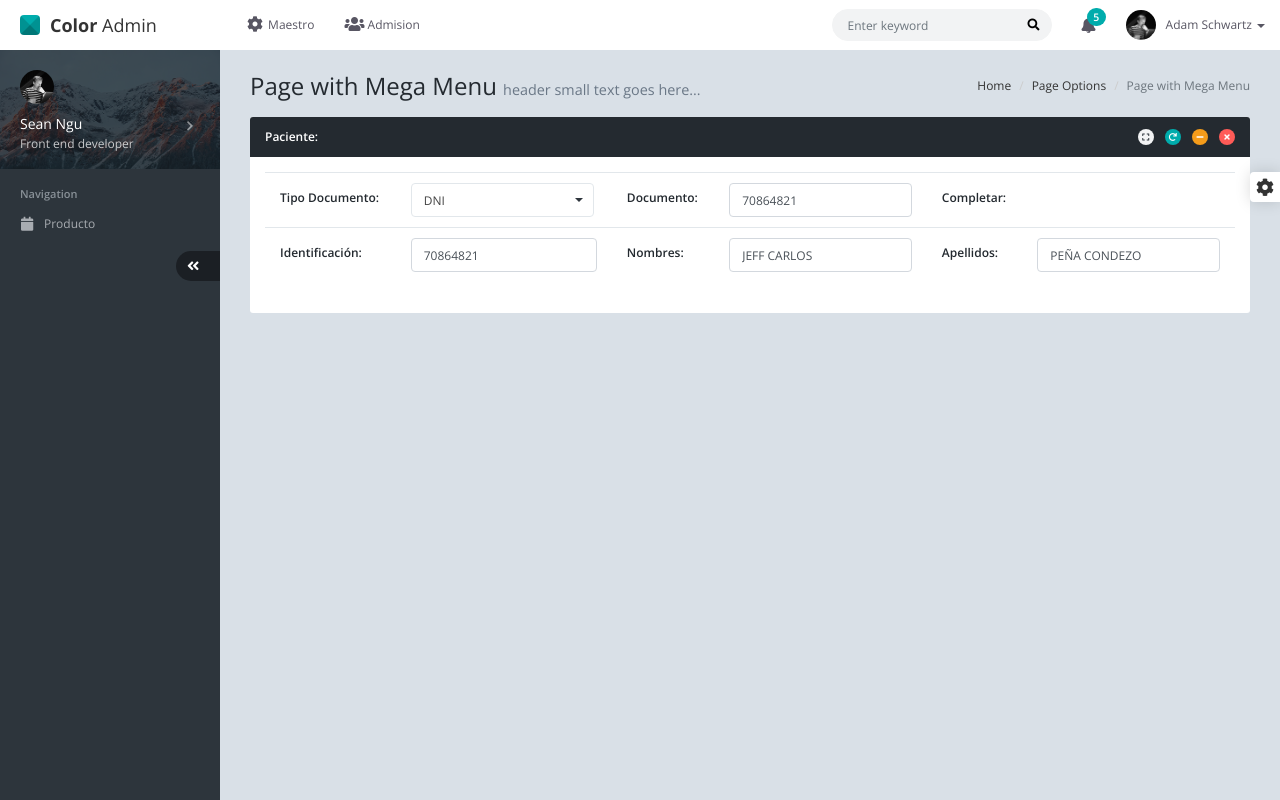
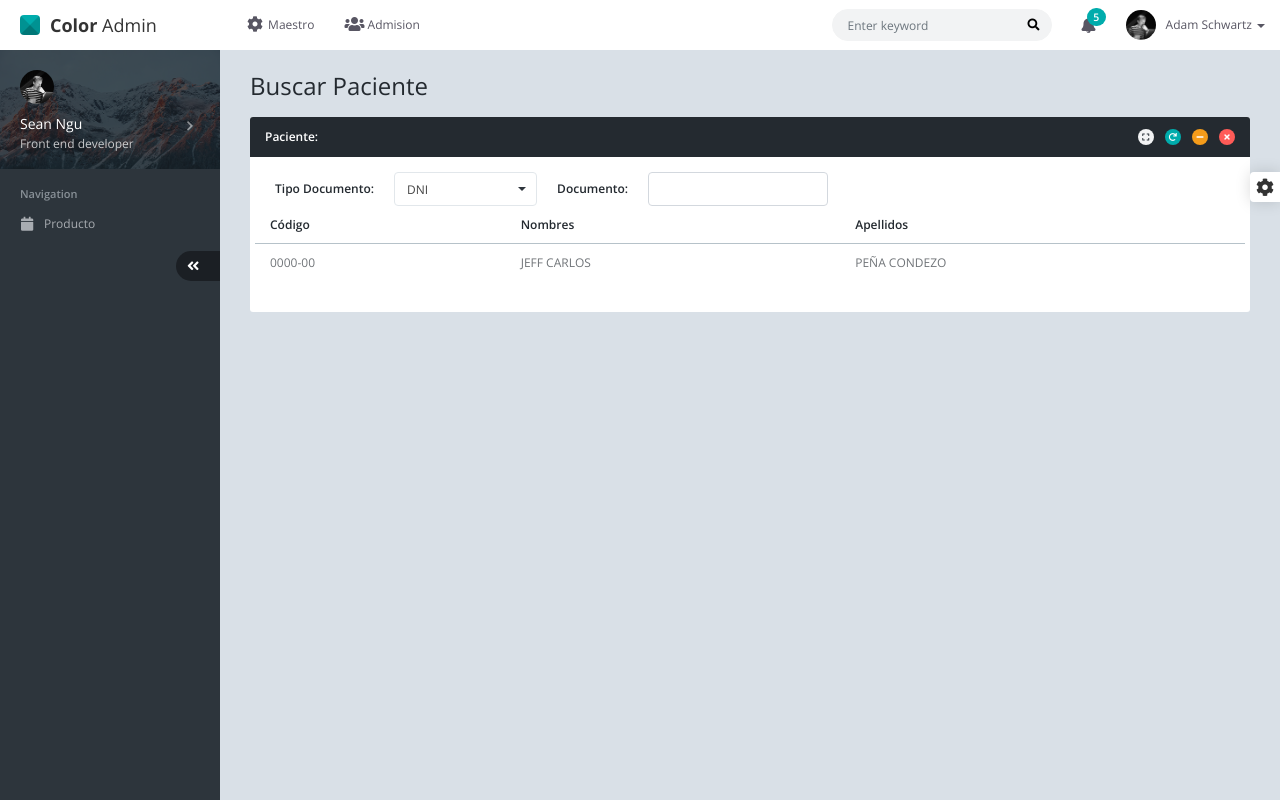
Before and after one commit to jeffcondezo/healthcare, a Django app: page /admision/ in a window 1280 px wide. Run offline with Django 3.2, Linux system fonts and the light colour scheme; some libraries are stand-ins or nearby versions.

Commit message:
Inicio Admision

```diff
--- a/admision/templates/admision/admision.html
+++ b/admision/templates/admision/admision.html
@@ -7,15 +7,8 @@
 
 {% block content %}
     <div id="content" class="content">
-        <!-- begin breadcrumb -->
-        <ol class="breadcrumb pull-right">
-            <li class="breadcrumb-item"><a href="javascript:;">Home</a></li>
-            <li class="breadcrumb-item"><a href="javascript:;">Page Options</a></li>
-            <li class="breadcrumb-item active">Page with Mega Menu</li>
-        </ol>
-        <!-- end breadcrumb -->
         <!-- begin page-header -->
-        <h1 class="page-header">Page with Mega Menu <small>header small text goes here...</small></h1>
+        <h1 class="page-header">Buscar Paciente</h1>
         <!-- end page-header -->
 
         <!-- begin panel -->
@@ -30,30 +23,36 @@
                 <h4 class="panel-title">Paciente:</h4>
             </div>
             <div class="panel-body">
-                <table class="table">
-                    <tr>
-                        <td><label class="form-check-label own_lbl_table">Tipo Documento: </label></td>
-                        <td>
+                <div class="row own_row_admision">
+                    <div class="form-inline">
+                        <div class="form-group m-r-20">
+                            <label class="form-check-label">Tipo Documento: </label>
+                        </div>
+                        <div class="form-group m-r-20">
                             <select class="default-select2 form-control">
-                                <option value="1" selected>DNI</option>
-                                <option value="2">Carne Extranjería</option>
-                                <option value="3">Sin Documento</option>
+                                    <option value="1" selected>DNI</option>
+                                    <option value="2">Carne Extranjería</option>
+                                    <option value="3">Sin Documento</option>
                             </select>
-                        </td>
-                        <td><label class="form-check-label own_lbl_table">Documento:</label></td>
-                        <td><input class="form-control" value="70864821"></td>
-                        <td><label class="form-check-label own_lbl_table">Completar:</label></td>
-                        <td></td>
-                    </tr>
-                    <tr>
-                        <td><label class="form-check-label own_lbl_table">Identificación: </label></td>
-                        <td><input class="form-control" value="70864821"></td>
-                        <td><label class="form-check-label own_lbl_table">Nombres:</label></td>
-                        <td><input class="form-control" value="JEFF CARLOS"></td>
-                        <td><label class="form-check-label own_lbl_table">Apellidos:</label></td>
-                        <td><input class="form-control" value="PEÑA CONDEZO"></td>
-                    </tr>
-                </table>
+                        </div>
+                        <div class="form-group m-r-20">
+                            <label class="form-check-label">Documento: </label>
+                        </div>
+                        <div class="form-check m-r-20">
+                            <input class="form-control" value="">
+                        </div>
+                    </div>
+                </div>
+                <div class="row">
+                    <table class="table">
+                        <thead>
+                            <tr><th>Código</th><th>Nombres</th><th>Apellidos</th></tr>
+                        </thead>
+                        <tbody>
+                            <tr><td>0000-00</td><td>JEFF CARLOS</td><td>PEÑA CONDEZO</td></tr>
+                        </tbody>
+                    </table>
+                </div>
             </div>
         </div>
         <!-- end panel -->
--- a/static/assets/css/default/own_css.css
+++ b/static/assets/css/default/own_css.css
@@ -1,3 +1,9 @@
 .own_lbl_table {
     margin-top: 6px;
 }
+.own_admision_td {
+    width: 25%;
+}
+.own_row_admision{
+    padding-left: 20px;
+}
```
